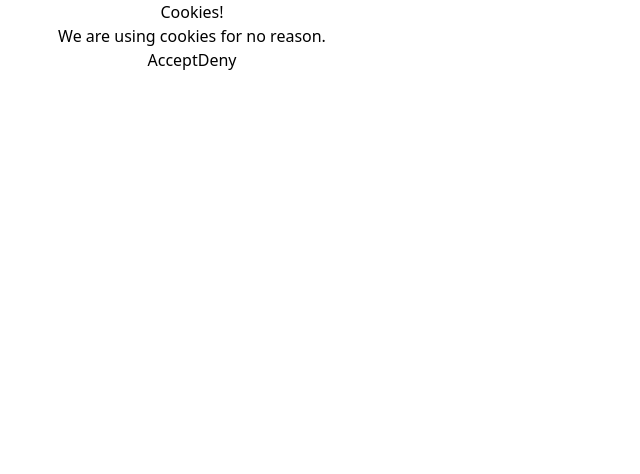
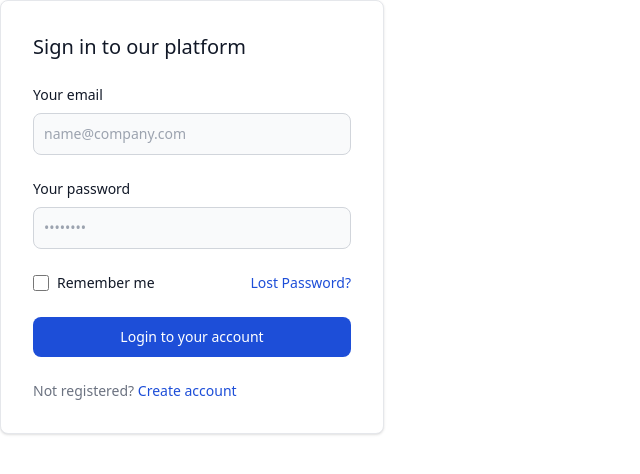
Before and after one commit to rakib00-dev/react-bmi-00, a React (Vite) app: page / in a window 1280 px wide. Shown: the top 474 px of the page, without its empty margins (0-640 px from the left). Built offline with nearby package versions, Linux system fonts and the light colour scheme.

Commit message:
added new card to the component

```diff
--- a/src/Components/Card.jsx
+++ b/src/Components/Card.jsx
@@ -1,14 +1,80 @@
 const Card = () => {
   return (
-    <div className="card bg-neutral text-neutral-content w-96">
-      <div className="card-body items-center text-center">
-        <h2 className="card-title">Cookies!</h2>
-        <p>We are using cookies for no reason.</p>
-        <div className="card-actions justify-end">
-          <button className="btn btn-primary">Accept</button>
-          <button className="btn btn-ghost">Deny</button>
+    <div class="w-full max-w-sm p-4 bg-white border border-gray-200 rounded-lg shadow sm:p-6 md:p-8 dark:bg-gray-800 dark:border-gray-700">
+      <form class="space-y-6" action="#">
+        <h5 class="text-xl font-medium text-gray-900 dark:text-white">
+          Sign in to our platform
+        </h5>
+        <div>
+          <label
+            for="email"
+            class="block mb-2 text-sm font-medium text-gray-900 dark:text-white"
+          >
+            Your email
+          </label>
+          <input
+            type="email"
+            name="email"
+            id="email"
+            class="bg-gray-50 border border-gray-300 text-gray-900 text-sm rounded-lg focus:ring-blue-500 focus:border-blue-500 block w-full p-2.5 dark:bg-gray-600 dark:border-gray-500 dark:placeholder-gray-400 dark:text-white"
+            placeholder="name@company.com"
+            required
+          />
         </div>
-      </div>
+        <div>
+          <label
+            for="password"
+            class="block mb-2 text-sm font-medium text-gray-900 dark:text-white"
+          >
+            Your password
+          </label>
+          <input
+            type="password"
+            name="password"
+            id="password"
+            placeholder="••••••••"
+            class="bg-gray-50 border border-gray-300 text-gray-900 text-sm rounded-lg focus:ring-blue-500 focus:border-blue-500 block w-full p-2.5 dark:bg-gray-600 dark:border-gray-500 dark:placeholder-gray-400 dark:text-white"
+            required
+          />
+        </div>
+        <div class="flex items-start">
+          <div class="flex items-start">
+            <div class="flex items-center h-5">
+              <input
+                id="remember"
+                type="checkbox"
+                value=""
+                class="w-4 h-4 border border-gray-300 rounded bg-gray-50 focus:ring-3 focus:ring-blue-300 dark:bg-gray-700 dark:border-gray-600 dark:focus:ring-blue-600 dark:ring-offset-gray-800 dark:focus:ring-offset-gray-800"
+                required
+              />
+            </div>
+            <label
+              for="remember"
+              class="ms-2 text-sm font-medium text-gray-900 dark:text-gray-300"
+            >
+              Remember me
+            </label>
+          </div>
+          <a
+            href="#"
+            class="ms-auto text-sm text-blue-700 hover:underline dark:text-blue-500"
+          >
+            Lost Password?
+          </a>
+        </div>
+        <button
+          type="submit"
+          class="w-full text-white bg-blue-700 hover:bg-blue-800 focus:ring-4 focus:outline-none focus:ring-blue-300 font-medium rounded-lg text-sm px-5 py-2.5 text-center dark:bg-blue-600 dark:hover:bg-blue-700 dark:focus:ring-blue-800"
+        >
+          Login to your account
+        </button>
+        <div class="text-sm font-medium text-gray-500 dark:text-gray-300">
+          Not registered?{' '}
+          <a href="#" class="text-blue-700 hover:underline dark:text-blue-500">
+            Create account
+          </a>
+        </div>
+      </form>
     </div>
   );
 };
```
